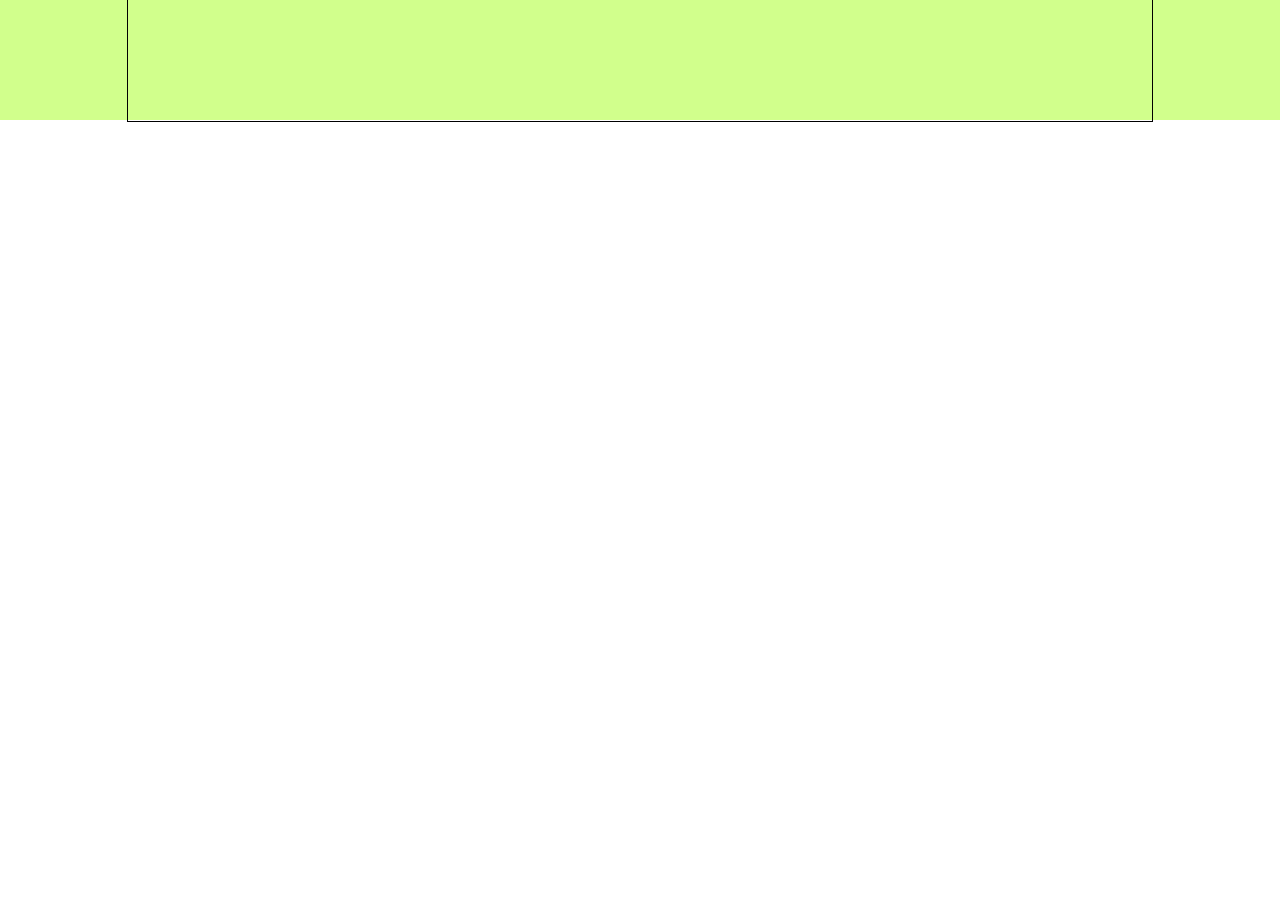
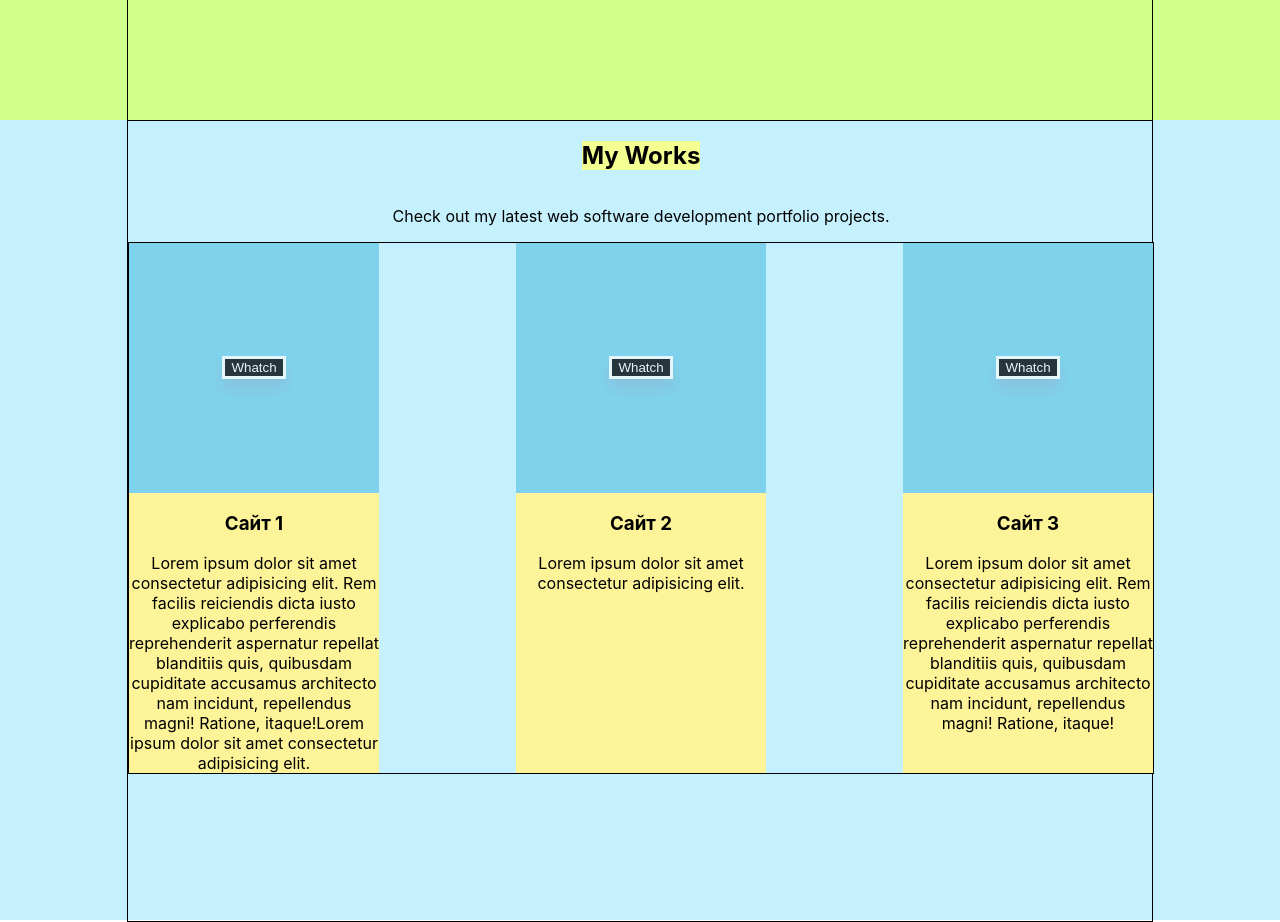
Before and after one commit to Ksyu13/my-portfolio, a React (Create React App) app: page / in a window 1280 px wide. Shown: the part 1560-2482 px from the top of the page. Before the commit the page ends 1682 px from the top, so only its background shows below. Built offline with nearby package versions, Linux system fonts and the light colour scheme.

Commit message:
Added block with my works

```diff
--- a/src/App.js
+++ b/src/App.js
@@ -3,6 +3,7 @@ import './App.css';
 import Header from './header/Header';
 import Main from './main/Main';
 import Skills from './skills/Skills';
+import Works from './works/Works';
 
 function App() {
   return (
@@ -10,6 +11,7 @@ function App() {
       <Header/>
       <Main/>
       <Skills/>
+      <Works/>
     </div>
   );
 }
--- /dev/null
+++ b/src/works/Works.js
@@ -0,0 +1,24 @@
+import React from 'react';
+import style from './Works.module.css';
+import styleContainer from '../common/styles/Container.module.css';
+import Work from './work/Work';
+
+function Works() {
+    return (
+        <div className={style.worksBlock}>
+            <div className={`${styleContainer.conteyner} ${style.worksContainer}`}>
+                <h2 className={style.title}>My Works</h2>
+                <div>
+                    <p>Check out my latest web software development portfolio projects.</p>
+                </div>
+                <div className={style.works}>
+                    <Work title={"Сайт 1"} description={"Lorem ipsum dolor sit amet consectetur adipisicing elit. Rem facilis reiciendis dicta iusto explicabo perferendis reprehenderit aspernatur repellat blanditiis quis, quibusdam cupiditate accusamus architecto nam incidunt, repellendus magni! Ratione, itaque!Lorem ipsum dolor sit amet consectetur adipisicing elit."}/>
+                    <Work title={"Сайт 2"} description={"Lorem ipsum dolor sit amet consectetur adipisicing elit."}/>
+                    <Work title={"Сайт 3"} description={"Lorem ipsum dolor sit amet consectetur adipisicing elit. Rem facilis reiciendis dicta iusto explicabo perferendis reprehenderit aspernatur repellat blanditiis quis, quibusdam cupiditate accusamus architecto nam incidunt, repellendus magni! Ratione, itaque!"}/>
+                </div>
+            </div>
+        </div>
+    );
+}
+
+export default Works;
--- /dev/null
+++ b/src/works/Works.module.css
@@ -0,0 +1,22 @@
+.worksBlock {
+    height: 100vh;
+    background-color: rgb(197, 241, 255);
+}
+
+.worksContainer {
+    justify-content: flex-start;
+    align-items: center;
+    flex-direction: column;
+}
+
+.title {
+    background-color: rgb(244, 255, 145);
+}
+
+.works {
+    border: 1px solid;
+    width: 100%;
+    display: flex;
+    justify-content: space-between;
+    flex-wrap: wrap;
+}
--- /dev/null
+++ b/src/works/work/Work.js
@@ -0,0 +1,20 @@
+import React from 'react';
+import style from './Work.module.css';
+
+
+function Work(props) {
+    return (
+        <div className={style.work}>
+            <div className={style.image}>
+                <button>Whatch</button>
+            </div>
+                <h3>{props.title}</h3>
+                <span className={style.description}>
+                    {props.description}
+                </span>
+        </div>
+
+    );
+}
+
+export default Work;
--- /dev/null
+++ b/src/works/work/Work.module.css
@@ -0,0 +1,29 @@
+.work {
+    width: 250px;
+    background-color: rgb(253, 243, 152);
+    display: flex;
+    flex-direction: column;
+    align-items: center;
+    text-align: center;
+}
+
+.image {
+    /* width: 250px; */
+    height: 250px;
+    background-color: rgb(127, 210, 235);
+    display: flex;
+    justify-content: center;
+    align-items: center;
+    flex-wrap: nowrap;
+    flex-direction: none;
+    background-size: cover;
+    background-position: 50%;
+    width: 100%;
+}
+button {
+    color: #fff;
+    background: #101010;
+    border: 3px solid #fff;
+    box-shadow: 0 10px 15px 0 rgb(249 0 77 / 10%);
+    opacity: 0.8;
+}
```
